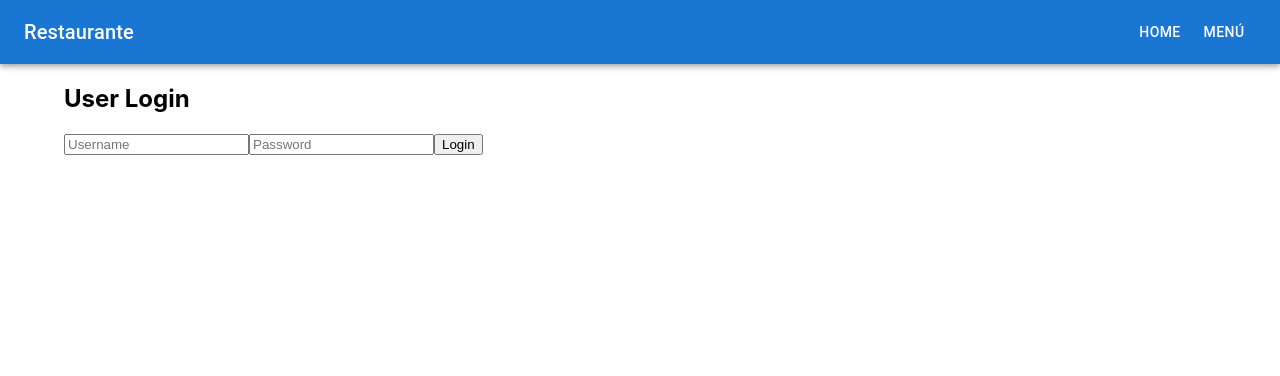
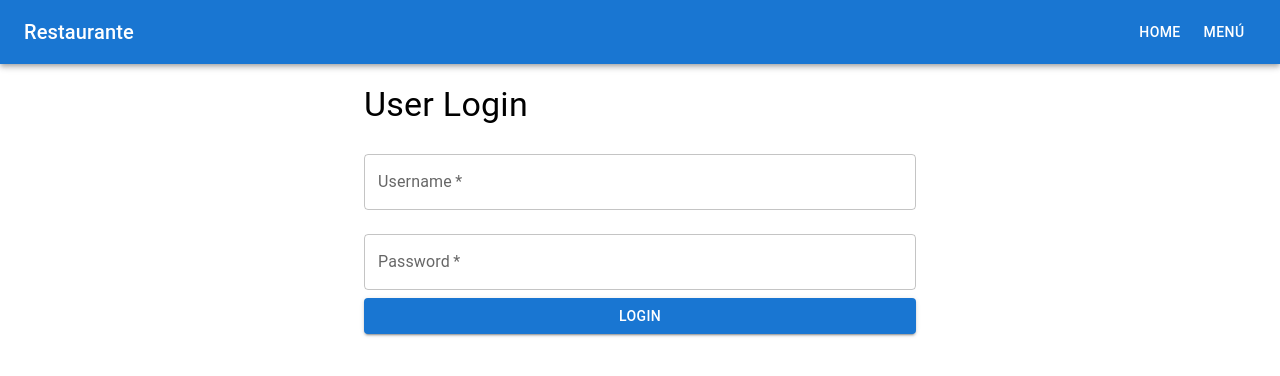
Before and after one commit to daamo31/apprestaurante, a React (Create React App) app in the folder restaurante/frontend/: page /user-login in a window 1280 px wide. Shown: the top 376 px of the page. Built offline with nearby package versions, Linux system fonts and the light colour scheme.

Commit message:
instalar y modificar en front MUI

```diff
--- a/restaurante/frontend/package.json
+++ b/restaurante/frontend/package.json
@@ -11,7 +11,10 @@
     "react-dom": "^18.3.1",
     "react-router-dom": "^6.27.0",
     "react-scripts": "5.0.1",
-    "web-vitals": "^2.1.4"
+    "web-vitals": "^2.1.4",
+    "@mui/material": "^5.0.0",
+    "@emotion/react": "^11.0.0",
+    "@emotion/styled": "^11.0.0"
   },
   "scripts": {
     "start": "react-scripts start",
--- a/restaurante/frontend/src/App.js
+++ b/restaurante/frontend/src/App.js
@@ -2,6 +2,7 @@
 import React from 'react';
 import { BrowserRouter as Router, Route, Routes, Link } from 'react-router-dom';
 import { AppBar, Toolbar, Typography, Button, Container } from '@mui/material';
+import { styled } from '@mui/system';
 import Menu from './Menu';
 import EmployeeSection from './EmployeeSection';
 import UserAccess from './UserAccess';
@@ -15,11 +16,19 @@ import UserLogin from './UserLogin';
 import UserRegister from './UserRegister';
 import ManageUsers from './ManageUsers';
 
+const AppBarStyled = styled(AppBar)({
+  marginBottom: '20px',
+});
+
+const ContainerStyled = styled(Container)({
+  marginTop: '20px',
+});
+
 function App() {
   return (
     <Router>
       <div className="App">
-        <AppBar position="static">
+        <AppBarStyled position="static">
           <Toolbar>
             <Typography variant="h6" style={{ flexGrow: 1 }}>
               Restaurante
@@ -27,8 +36,8 @@ function App() {
             <Button color="inherit" component={Link} to="/">Home</Button>
             <Button color="inherit" component={Link} to="/menu">Menú</Button>
           </Toolbar>
-        </AppBar>
-        <Container>
+        </AppBarStyled>
+        <ContainerStyled>
           <Routes>
             <Route exact path="/" element={
               <>
@@ -51,7 +60,7 @@ function App() {
             <Route path="/manage-reservations" element={<ManageReservations />} />
             <Route path="/manage-users" element={<ManageUsers />} />
           </Routes>
-        </Container>
+        </ContainerStyled>
       </div>
     </Router>
   );
--- a/restaurante/frontend/src/ManageUsers.js
+++ b/restaurante/frontend/src/ManageUsers.js
@@ -1,6 +1,7 @@
 // src/ManageUsers.js
 import React, { useState, useEffect } from 'react';
 import axios from 'axios';
+import { Container, Typography, Button, List, ListItem, ListItemText, Alert } from '@mui/material';
 
 function ManageUsers() {
   const [dishes, setDishes] = useState([]);
@@ -24,7 +25,8 @@ function ManageUsers() {
 
   const handlePlaceOrder = () => {
     const token = localStorage.getItem('access_token');
-    axios.post('http://localhost:8000/api/orders/', { dishes: order }, {
+    const dishIds = order.map(dish => dish.id); // Obtener solo los IDs de los platos
+    axios.post('http://localhost:8000/api/orders/', { dishes: dishIds }, {
       headers: {
         Authorization: `Bearer ${token}`
       }
@@ -40,26 +42,28 @@ function ManageUsers() {
   };
 
   return (
-    <div>
-      <h2>Manage Users</h2>
-      {error && <p className="error">{error}</p>}
-      <h3>Carta</h3>
-      <ul>
+    <Container>
+      <Typography variant="h4" gutterBottom>Manage Users</Typography>
+      {error && <Alert severity="error">{error}</Alert>}
+      <Typography variant="h5" gutterBottom>Carta</Typography>
+      <List>
         {dishes.map(dish => (
-          <li key={dish.id}>
-            {dish.name} - ${dish.price}
-            <button onClick={() => handleAddToOrder(dish)}>Add to Order</button>
-          </li>
+          <ListItem key={dish.id}>
+            <ListItemText primary={`${dish.name} - $${dish.price}`} />
+            <Button variant="contained" color="primary" onClick={() => handleAddToOrder(dish)}>Add to Order</Button>
+          </ListItem>
         ))}
-      </ul>
-      <h3>Your Order</h3>
-      <ul>
+      </List>
+      <Typography variant="h5" gutterBottom>Your Order</Typography>
+      <List>
         {order.map((dish, index) => (
-          <li key={index}>{dish.name} - ${dish.price}</li>
+          <ListItem key={index}>
+            <ListItemText primary={`${dish.name} - $${dish.price}`} />
+          </ListItem>
         ))}
-      </ul>
-      <button onClick={handlePlaceOrder}>Place Order</button>
-    </div>
+      </List>
+      <Button variant="contained" color="primary" onClick={handlePlaceOrder}>Place Order</Button>
+    </Container>
   );
 }
 
--- a/restaurante/frontend/src/UserLogin.js
+++ b/restaurante/frontend/src/UserLogin.js
@@ -2,6 +2,7 @@
 import React, { useState } from 'react';
 import axios from 'axios';
 import { useNavigate } from 'react-router-dom';
+import { Container, TextField, Button, Typography, Alert } from '@mui/material';
 
 function UserLogin() {
   const [formData, setFormData] = useState({
@@ -33,15 +34,34 @@ function UserLogin() {
   };
 
   return (
-    <div>
-      <h2>User Login</h2>
-      {error && <p className="error">{error}</p>}
+    <Container maxWidth="sm">
+      <Typography variant="h4" gutterBottom>User Login</Typography>
+      {error && <Alert severity="error">{error}</Alert>}
       <form onSubmit={handleSubmit}>
-        <input type="text" name="username" placeholder="Username" value={formData.username} onChange={handleChange} required />
-        <input type="password" name="password" placeholder="Password" value={formData.password} onChange={handleChange} required />
-        <button type="submit">Login</button>
+        <TextField
+          label="Username"
+          name="username"
+          value={formData.username}
+          onChange={handleChange}
+          fullWidth
+          margin="normal"
+          required
+        />
+        <TextField
+          label="Password"
+          name="password"
+          type="password"
+          value={formData.password}
+          onChange={handleChange}
+          fullWidth
+          margin="normal"
+          required
+        />
+        <Button type="submit" variant="contained" color="primary" fullWidth>
+          Login
+        </Button>
       </form>
-    </div>
+    </Container>
   );
 }
 
```
Also changed, not shown: 1 other file (tests, documents, lock files or other folders).
